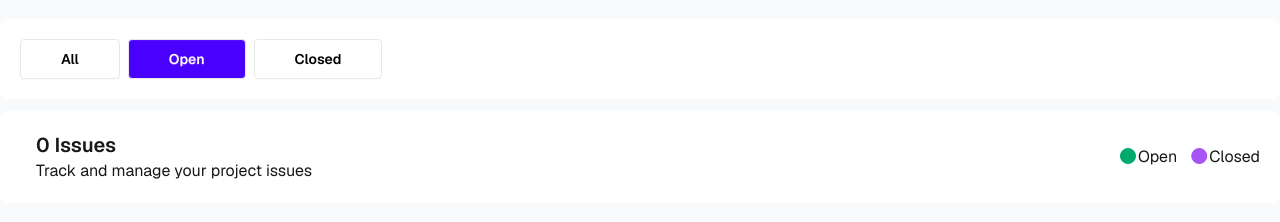
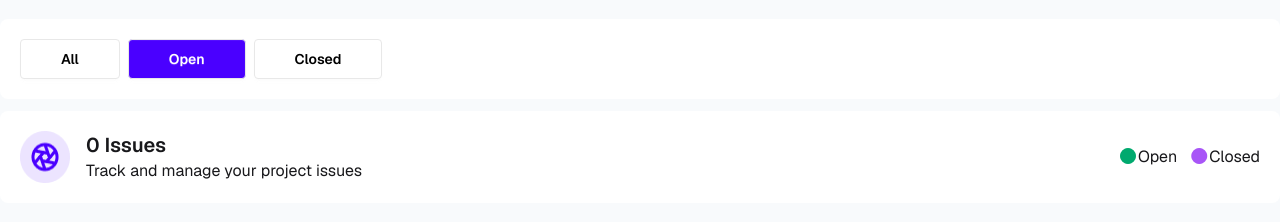
Before and after one commit to mehedy215781/github-Isshues-tracker, a plain HTML site: page dashbord.html in a window 1280 px wide. Both pictures are taken after a click on the button "Open". Shown: the part 82-304 px from the top of the page. Drawn offline with nearby package versions, Linux system fonts and the light colour scheme; no server answers.

Commit message:
count image problem updated

```diff
--- a/dashbord.html
+++ b/dashbord.html
@@ -58,9 +58,9 @@
 
              <div class="p-5  flex justify-between items-center rounded-lg bg-white ">
             <div class="flex gap-4 ">
-                <img class="" src="./assets/Aperture.png.png" alt="" srcset="">
-                <div  class="">
-                    <p id="issue-count" class="text-xl font-semibold"> Issues</p>
+                <img class="" src="./assets/Group 1.png" alt="" srcset="">
+                <div class="">
+                     <span id="issue-count" class="text-xl font-semibold">Issues</span>
                     <p>Track and manage your project issues</p>
                 </div>
             </div>
--- a/style/script.js
+++ b/style/script.js
@@ -28,7 +28,7 @@ allBtn.classList.remove("bg-white", "text-black");
 for(let i = 0; i < buttons.length; i++){
   buttons[i].addEventListener("click", function(){
 
-    // সব button reset
+
     for(let j = 0; j < buttons.length; j++){
       buttons[j].classList.remove("bg-[#4A00FF]", "text-white");
       buttons[j].classList.add("bg-white", "text-black");
@@ -52,13 +52,13 @@ for(let i = 0; i < buttons.length; i++){
     displayIssue(filteredIssues);
 
     // Update count
-    countDisplay.innerText = `${filteredIssues.length} Issues`;
+   countDisplay.innerText = `${filteredIssues.length} Issues`;
   });
 }
 
 // Display issues function
 function displayIssue(issues){
-  allIssue.innerHTML = ""; // Clear previous cards
+  allIssue.innerHTML = ""; //
 
   for(let k = 0; k < issues.length; k++){
     const issue = issues[k];
```
